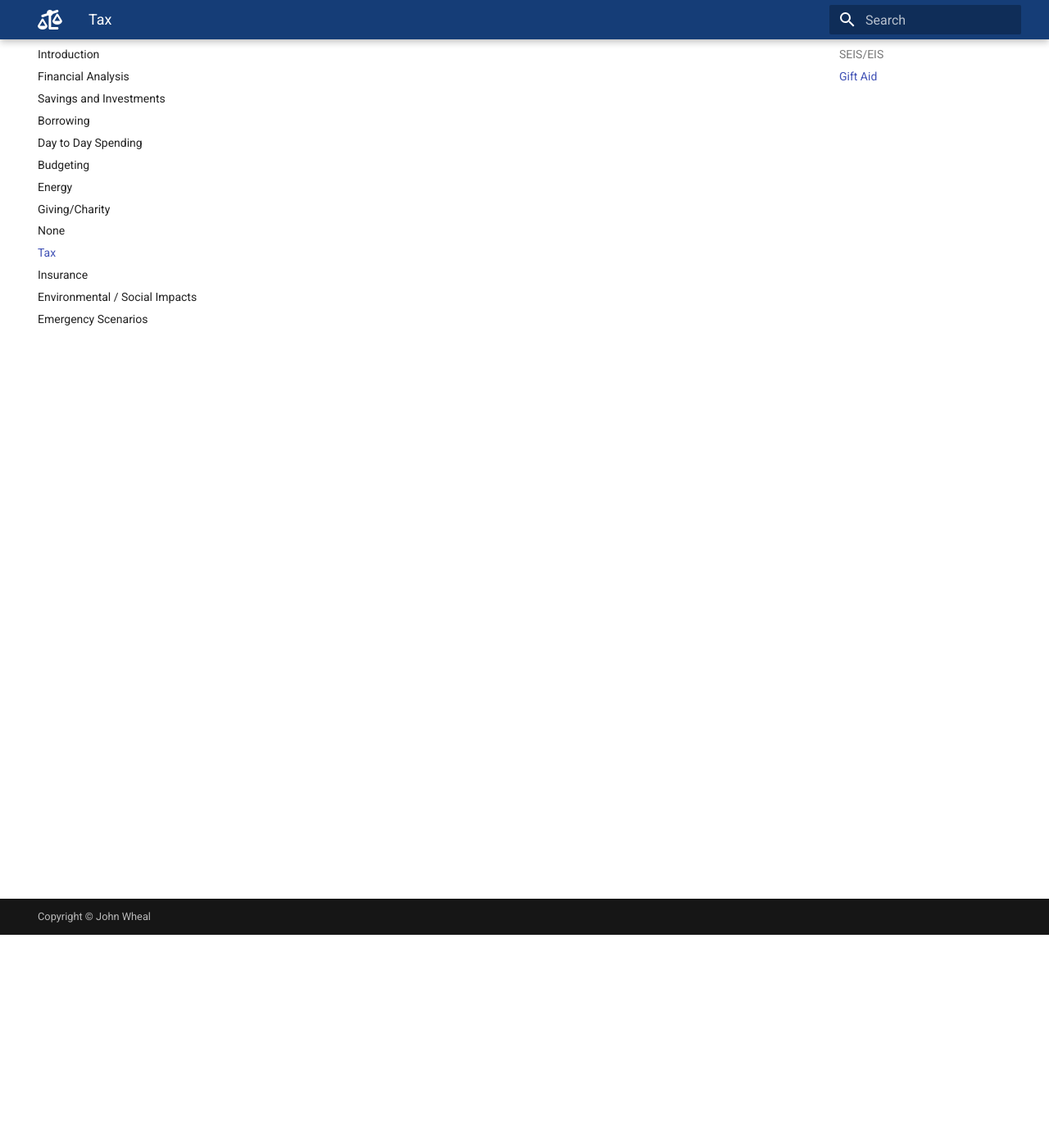
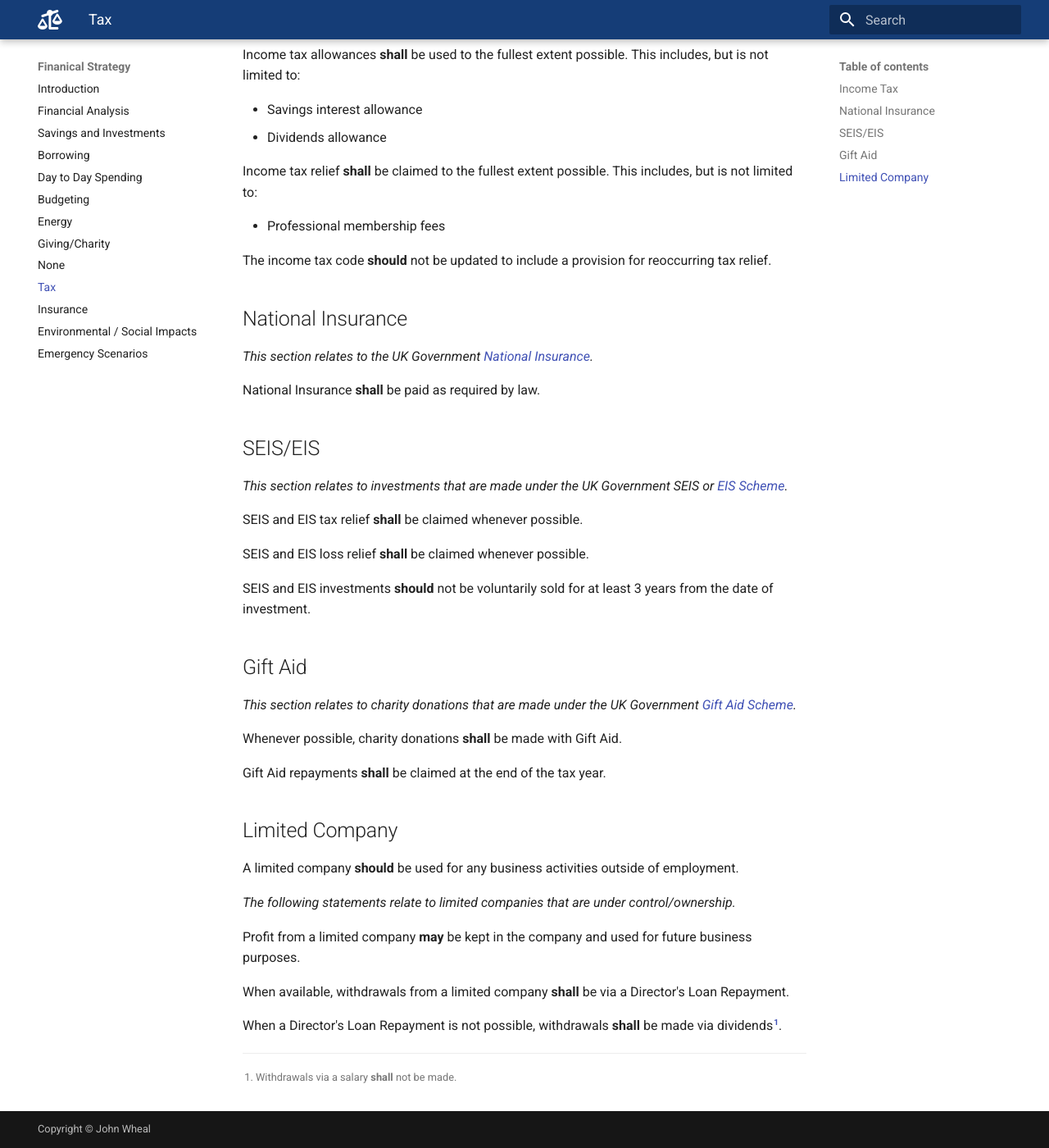
Before and after one commit to johnwheal/financial-strategy, an MkDocs documentation site: the page built from docs/tax.md, in a window 1280 px wide and 1400 px high, scrolled down 260 px. Shown: the whole window at 82% size. Built offline with MkDocs 1.6.1 and Material for MkDocs 9.7.7, drawn with Linux system fonts in a browser that asks for light colours; some of the changed text lies outside the part shown.

Commit message:
Added tax section

```diff
--- a/docs/tax.md
+++ b/docs/tax.md
@@ -1,5 +1,56 @@
 # Tax
+
+## Income Tax
+
+*This section relates to the UK Government [Income Tax](https://www.gov.uk/income-tax-rates).*
+
+Income tax **shall** be paid as required by law.
+
+Income tax allowances **shall** be used to the fullest extent possible. This includes, but is not limited to:
+
+* Savings interest allowance
+* Dividends allowance
+
+Income tax relief **shall** be claimed to the fullest extent possible. This includes, but is not limited to:
+
+* Professional membership fees
+
+The income tax code **should** not be updated to include a provision for reoccurring tax relief.
+
+## National Insurance
+
+*This section relates to the UK Government [National Insurance](https://www.gov.uk/national-insurance).*
+
+National Insurance **shall** be paid as required by law.
 
 ## SEIS/EIS
 
+*This section relates to investments that are made under the UK Government SEIS or [EIS Scheme](https://www.gov.uk/guidance/venture-capital-schemes-apply-for-the-enterprise-investment-scheme).*
+
+SEIS and EIS tax relief **shall** be claimed whenever possible.
+
+SEIS and EIS loss relief **shall** be claimed whenever possible.
+
+SEIS and EIS investments **should** not be voluntarily sold for at least 3 years from the date of investment.
+
 ## Gift Aid
+
+*This section relates to charity donations that are made under the UK Government [Gift Aid Scheme](https://www.gov.uk/donating-to-charity/gift-aid).*
+
+Whenever possible, charity donations **shall** be made with Gift Aid.
+
+Gift Aid repayments **shall** be claimed at the end of the tax year.
+
+## Limited Company
+
+A limited company **should** be used for any business activities outside of employment.
+
+*The following statements relate to limited companies that are under control/ownership.*
+
+Profit from a limited company **may** be kept in the company and used for future business purposes.
+
+When available, withdrawals from a limited company **shall** be via a Director's Loan Repayment.
+
+When a Director's Loan Repayment is not possible, withdrawals **shall** be made via dividends[^1].
+
+[^1]: Withdrawals via a salary **shall** not be made.
```
Also changed, not shown: docs/charity.md (+1 -3 lines).
